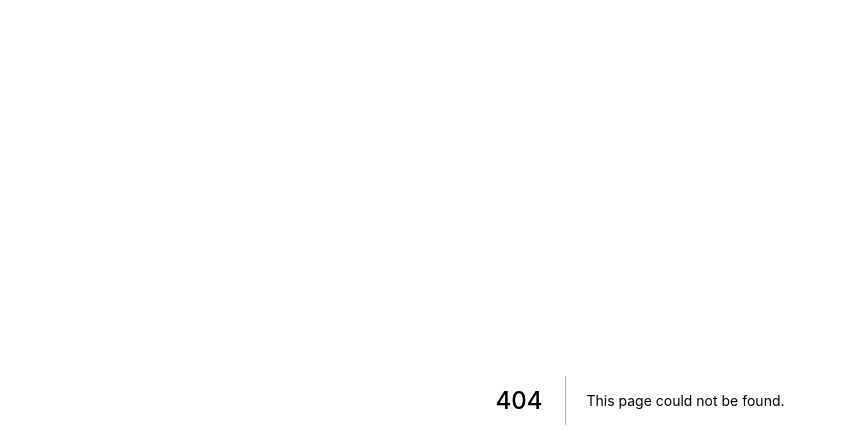
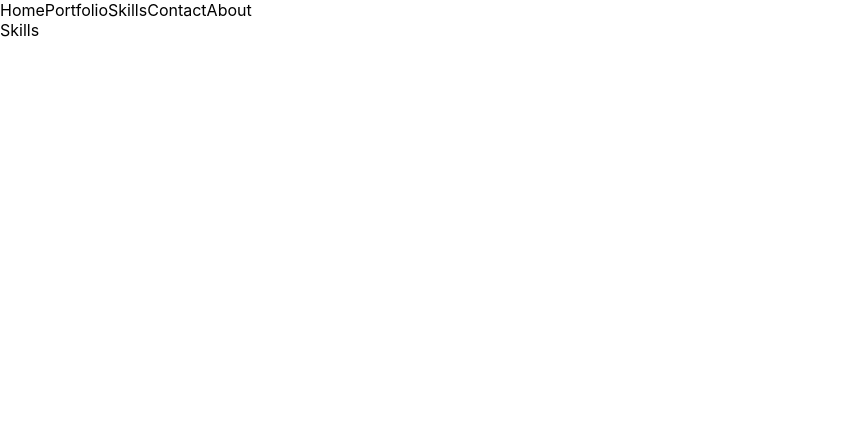
Before and after one commit to pfalzergbr/portfolio, a Next.js app: page /skills in a window 1280 px wide. Before the commit this address had no page. Shown: the top 448 px of the page, without its empty margins (0-846 px from the left). Built offline with nearby package versions, Linux system fonts and the light colour scheme.

Commit message:
add routing and layout

```diff
--- /dev/null
+++ b/components/elements/layoutElements/Navigation.tsx
@@ -0,0 +1,29 @@
+import Link from 'next/link';
+
+export interface NavigationProps {}
+
+const Navigation: React.FC<NavigationProps> = () => {
+  return (
+    <nav>
+      <div>
+        <Link href='/'>
+          <a>Home</a>
+        </Link>
+        <Link href='/portfolio'>
+          <a>Portfolio</a>
+        </Link>
+        <Link href='/skills'>
+          <a>Skills</a>
+        </Link>
+        <Link href='/contact'>
+          <a>Contact</a>
+        </Link>
+        <Link href='about'>
+          <a>About</a>
+        </Link>
+      </div>
+    </nav>
+  );
+};
+
+export default Navigation;
--- a/pages/_app.tsx
+++ b/pages/_app.tsx
@@ -1,8 +1,13 @@
-import '../styles/globals.css'
-import type { AppProps } from 'next/app'
+import '../styles/globals.css';
+import type { AppProps } from 'next/app';
+import Layout from '../layout/Layout';
 
 function MyApp({ Component, pageProps }: AppProps) {
-  return <Component {...pageProps} />
+  return (
+    <Layout>
+      <Component {...pageProps} />
+    </Layout>
+  );
 }
 
-export default MyApp
+export default MyApp;
--- /dev/null
+++ b/pages/skills/index.tsx
@@ -0,0 +1,9 @@
+export interface SkillsProps {
+
+}
+
+const Skills: React.FC<SkillsProps> = () => {
+  return ( <div>Skills</div> );
+}
+
+export default Skills;
```
Also changed, not shown: components/elements/layout/Navigation.tsx (deleted, +0 -17 lines), components/elements/layoutElements/Footer.tsx (renamed from components/elements/layout/Footer.tsx).
